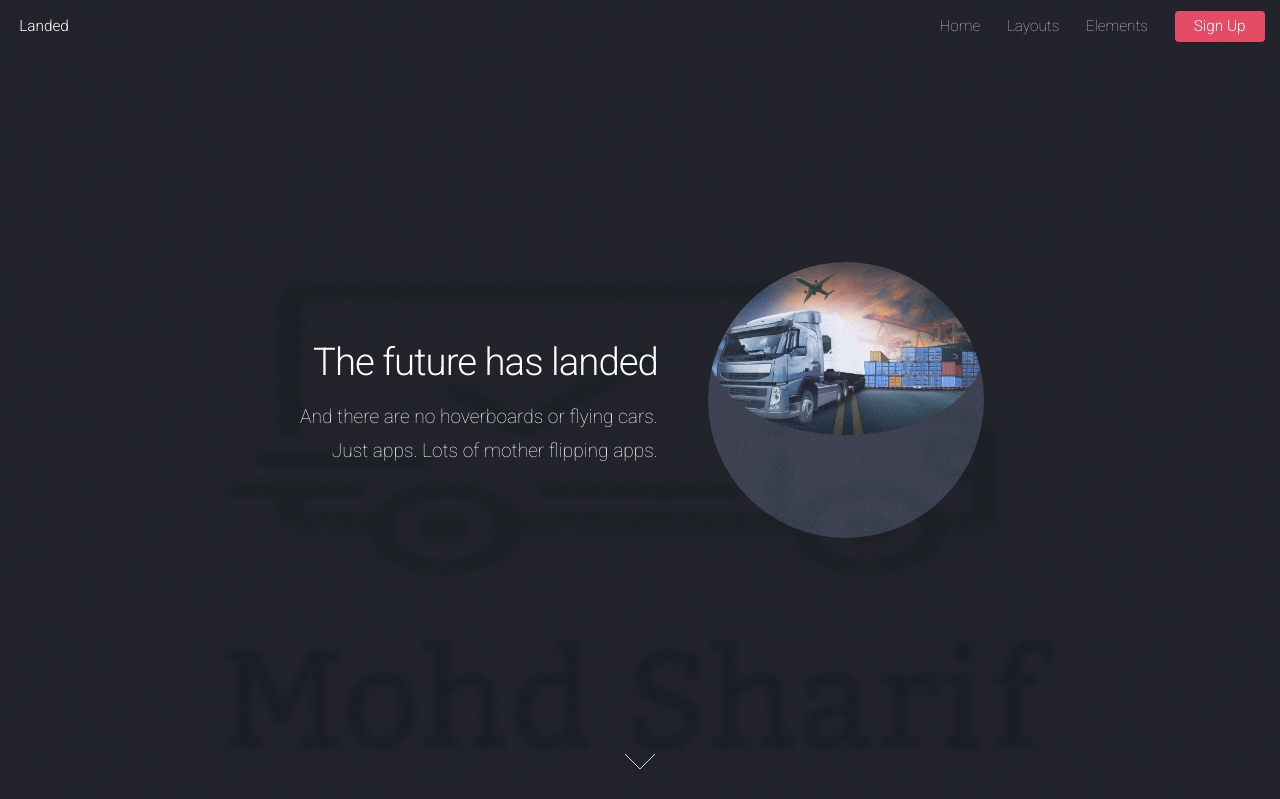
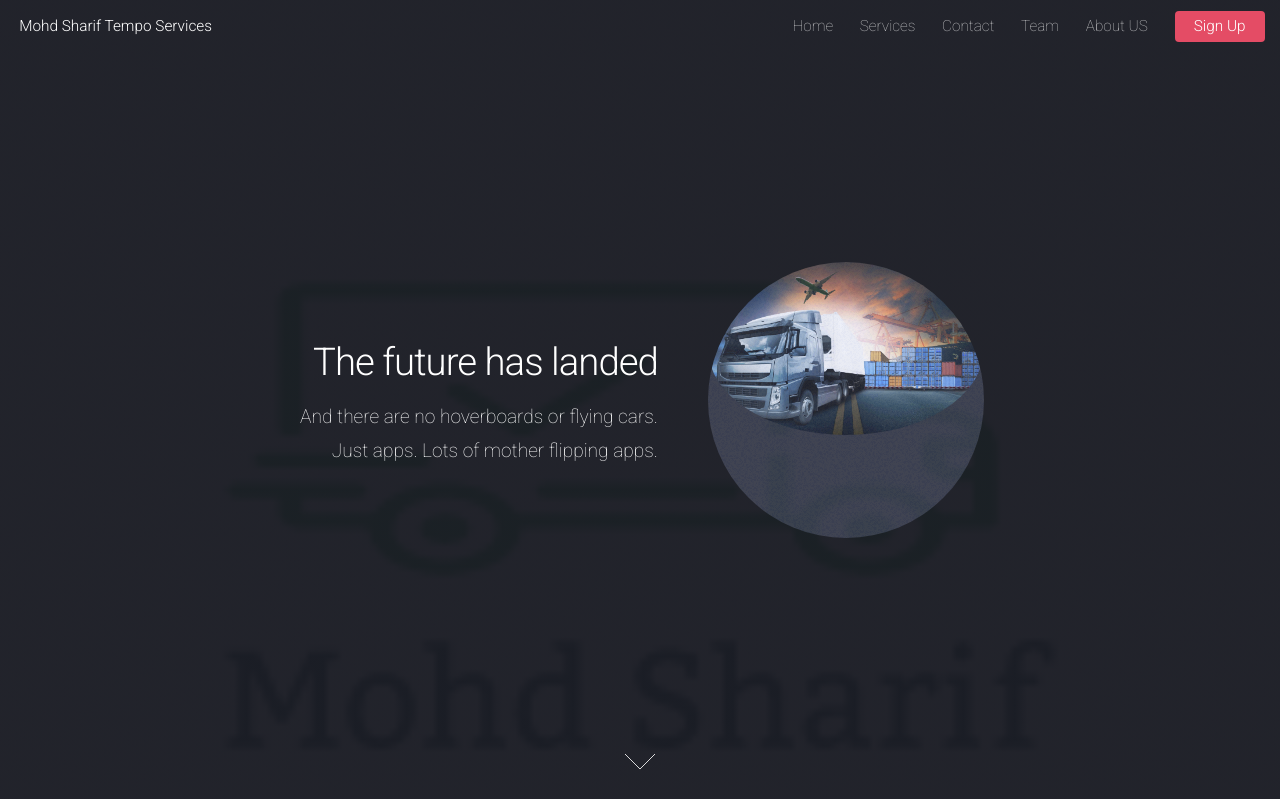
Before and after one commit to sharik619/Web-Site, a Flask app: page / in a window 1280 px wide. Shown: the top 799 px of the page. Run offline with Flask 3, Linux system fonts and the light colour scheme.

Commit message:
header and footer updeted

```diff
--- a/templates/base.html
+++ b/templates/base.html
@@ -13,16 +13,16 @@
 
 			<!-- Header -->
 				<header id="header">
-					<h1 id="logo"><a href="index.html">Landed</a></h1>
+					<h1 id="logo"><a href="{{url_for('home')}}">Mohd Sharif Tempo Services</a></h1>
 					<nav id="nav">
 						<ul>
-							<li><a href="index.html">Home</a></li>
+							<li><a href="{{url_for('home')}}">Home</a></li>
 							<li>
-								<a href="#">Layouts</a>
+								<a href="#">Services</a>
 								<ul>
-									<li><a href="left-sidebar.html">Left Sidebar</a></li>
-									<li><a href="right-sidebar.html">Right Sidebar</a></li>
-									<li><a href="no-sidebar.html">No Sidebar</a></li>
+									<li><a href="left-sidebar.html">Local Trucking and Transportation</a></li>
+									<li><a href="right-sidebar.html">Reverse Logistics</a></li>
+									<li><a href="no-sidebar.html">Last-Mile Delivery</a></li>
 									<li>
 										<a href="#">Submenu</a>
 										<ul>
@@ -34,7 +34,9 @@
 									</li>
 								</ul>
 							</li>
-							<li><a href="elements.html">Elements</a></li>
+							<li><a href="elements.html">Contact</a></li>
+                            <li><a href="elements.html">Team</a></li>
+                            <li><a href="elements.html">About US</a></li>
 							<li><a href="#" class="button primary">Sign Up</a></li>
 						</ul>
 					</nav>
@@ -54,7 +56,7 @@
         <li><a href="#" class="icon solid alt fa-envelope"><span class="label">Email</span></a></li>
     </ul>
     <ul class="copyright">
-        <li>&copy; Untitled. All rights reserved.</li><li>Design: <a href="http://html5up.net">HTML5 UP</a></li>
+        <li>&copy; Mohd Sharif Tempo Service. All rights reserved.</li><li>Developed by: <a href="http://mohd sharif tempo service">Mohd Sharik</a></li>
     </ul>
 </footer>
 
```
